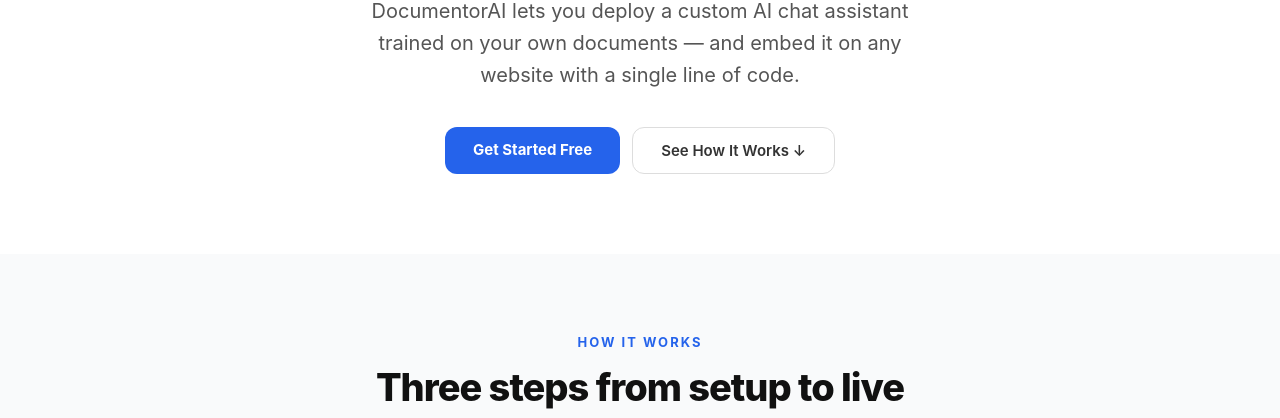
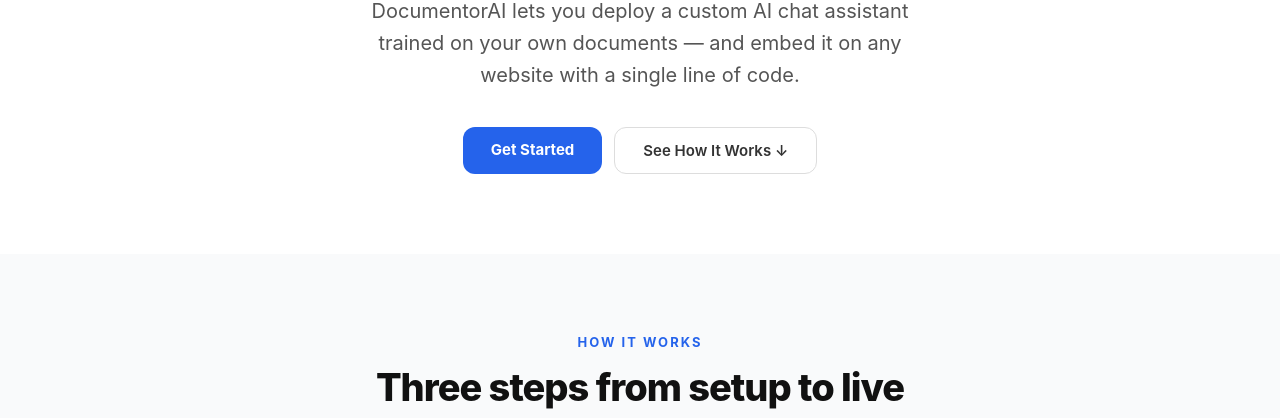
Before and after one commit to JNKut/DocumentorAI-site, a website: page index.html in a window 1280 px wide. Shown: the part 382-800 px from the top of the page. Drawn offline with Linux system fonts and the light colour scheme.

Commit message:
update hero cta text

```diff
--- a/index.html
+++ b/index.html
@@ -155,7 +155,7 @@
   <h1>Your business deserves an AI that actually knows it.</h1>
   <p>DocumentorAI lets you deploy a custom AI chat assistant trained on your own documents — and embed it on any website with a single line of code.</p>
   <div class="hero-ctas">
-    <a href="pricing.html" class="btn-lg">Get Started Free</a>
+    <a href="pricing.html" class="btn-lg">Get Started</a>
     <a href="#how-it-works" class="btn-outline">See How It Works ↓</a>
   </div>
 </section>
```
